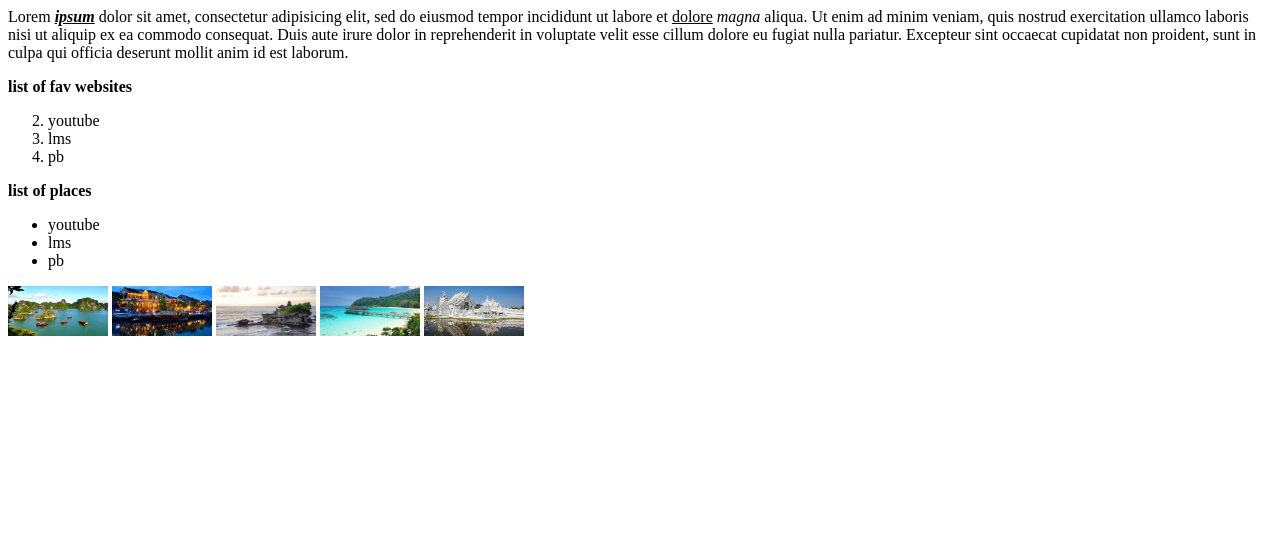
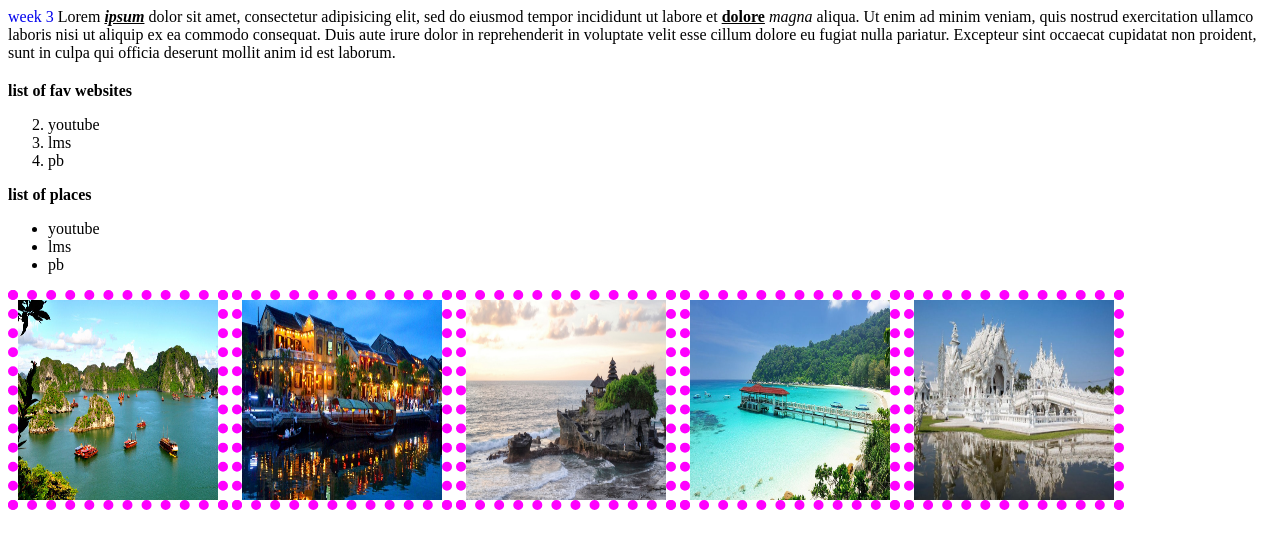
Before and after one commit to 21ftt1277/eportfolio, a plain HTML site: page week2.html in a window 1280 px wide. Drawn offline with Linux system fonts and the light colour scheme.

Commit message:
Add files via upload

```diff
--- a/week2.html
+++ b/week2.html
@@ -1,11 +1,39 @@
 <!DOCTYPE html>
 <html>
 <head>
-	<title></title>
+	<title>week 2</title>
+	<style type="text/css">
+		img{
+			width: 200px;
+			height: 200px;
+			border: 10px dotted magenta;
+		}
+		a{
+			text-decoration: none;
+		}
+		a:hover{
+            color: red;
+            background-color: black;
+		}
+		p{
+			font-family:cambria;
+			font-size:20px;
+			font-style:italic;
+			line-height:60px;
+		}
+
+	</style>
+	<link rel="stylesheet" type="text/css" href="">
 </head>
 <body>
+<!-- 	inline css
+	internal css
+	external css -->
+
+	<a href="week3.html">week 3</a>
+
 Lorem <b><u><i>ipsum</i></u></b> dolor sit amet, consectetur adipisicing elit, sed do eiusmod
-tempor incididunt ut labore et <u>dolore</u> <i>magna</i> aliqua. Ut enim ad minim veniam,
+tempor incididunt ut labore et <u style="font-weight: bold;">dolore</u> <i>magna</i> aliqua. Ut enim ad minim veniam,
 quis nostrud exercitation ullamco laboris nisi ut aliquip ex ea commodo
 consequat. Duis aute irure dolor in reprehenderit in voluptate velit esse
 cillum dolore eu fugiat nulla pariatur. Excepteur sint occaecat cupidatat non
@@ -26,10 +54,15 @@ proident, sunt in culpa qui officia deserunt mollit anim id est laborum.
     <li>lms</li>
     <li>pb</li>
 </ul>
-<img src="v-1.jpg" width=100 height=50>
+<!-- <img src="v-1.jpg" width=100 height=50>
 <img src="assets/images/v-2.jpg" width=100 height=50>
 <img src="assets/images/id/i-1.jpg" width=100 height=50>
 <img src="assets/images/my/m-1.jpg" width=100 height=50>
-<img src="assets/images/th/t-1.jpg" width=100 height=50>
+<img src="assets/images/th/t-1.jpg" width=100 height=50> -->
+<img src="v-1.jpg">
+<img src="assets/images/v-2.jpg">
+<img src="assets/images/id/i-1.jpg">
+<img src="assets/images/my/m-1.jpg">
+<img src="assets/images/th/t-1.jpg">
 </body>
 </html>
```
